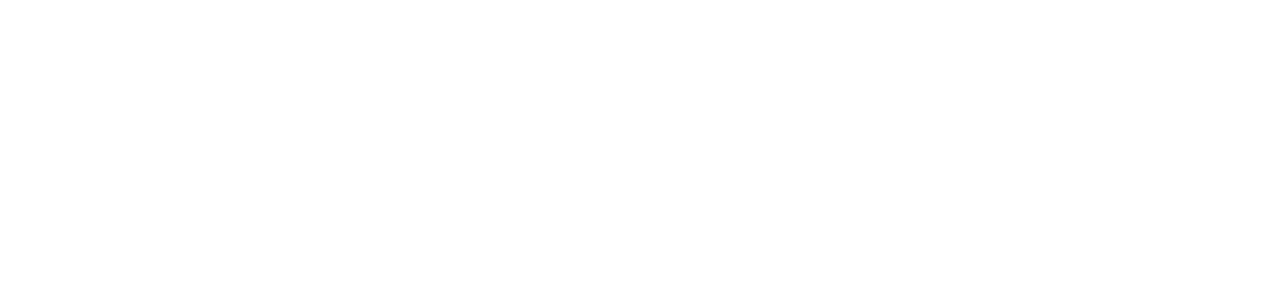
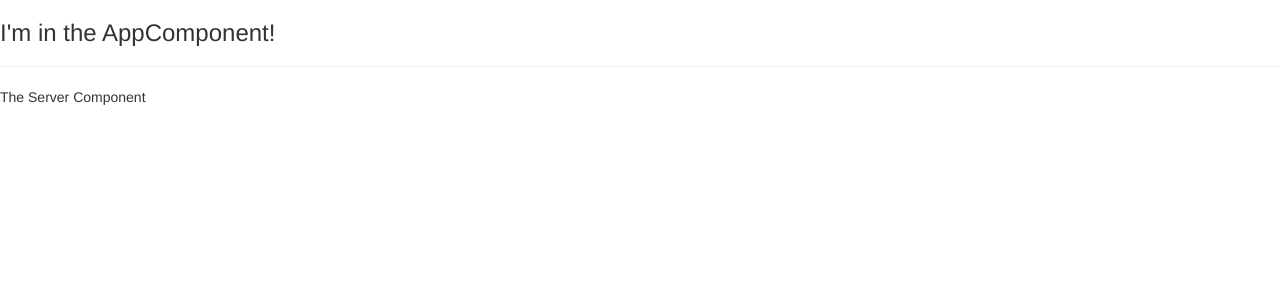
Before and after one commit to Salsa-Dude/angular-review, an Angular app: page / in a window 1280 px wide. Shown: the top 300 px of the page. Built offline with nearby package versions, Linux system fonts and the light colour scheme.

Commit message:
displayed the ServerComponent in the AppComponent

```diff
--- a/src/app/app.component.html
+++ b/src/app/app.component.html
@@ -2,3 +2,10 @@
 
 <!-- <input type="text" [(ngModel)]="name">
 <p>{{ name }}</p> -->
+
+<h3>I'm in the AppComponent!</h3>
+
+<hr>
+
+<!-- able to display ServerComponent -->
+<app-server></app-server>
```
